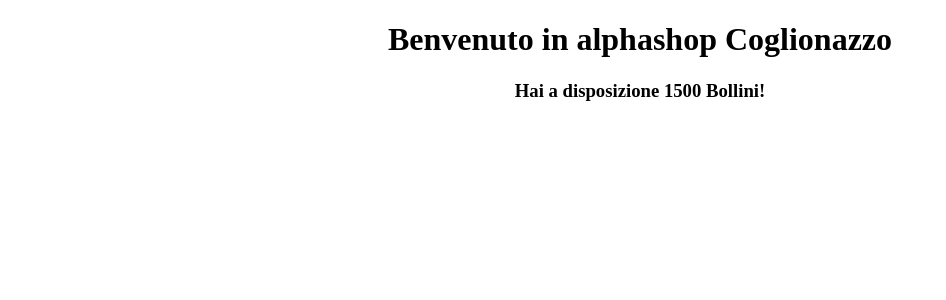
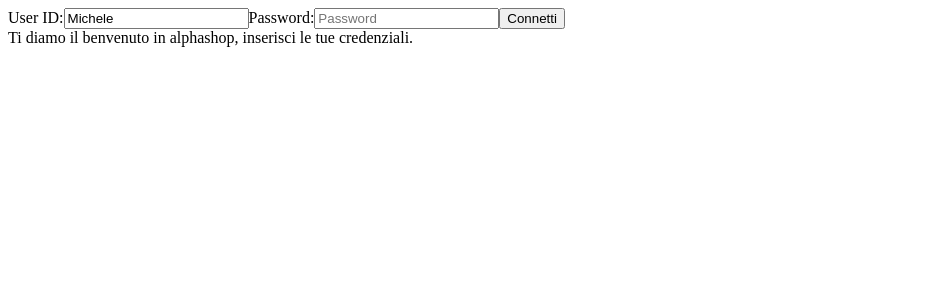
Before and after one commit to michelemorello97/alphashop, an Angular app: page / in a window 1280 px wide. Shown: the top 300 px of the page, without its empty margins (0-946 px from the left). Built offline with nearby package versions, Linux system fonts and the light colour scheme.

Commit message:
Creazione componenti: welcome, login.

```diff
--- a/src/app/app.html
+++ b/src/app/app.html
@@ -1,9 +1,11 @@
 <!doctype html>
-<div style="text-align: center;">
+<!--<div style="text-align: center;">
   <h1>
     {{ saluti }}
   </h1>
   <h3>
     Hai a disposizione {{ bollini }} Bollini!
   </h3>
-</div>
+  <app-welcome></app-welcome>
+</div> -->
+<app-login></app-login>
--- a/src/app/app.ts
+++ b/src/app/app.ts
@@ -1,9 +1,10 @@
 import { Component, signal } from '@angular/core';
 import { RouterOutlet } from '@angular/router';
-
+import { Welcome } from './welcome/welcome';
+import { Login } from "./login/login";
 @Component({
   selector: 'app-root',
-  //imports: [RouterOutlet],
+  imports: [RouterOutlet, Welcome, Login],
   templateUrl: './app.html',
   styleUrl: './app.css'
 })
--- /dev/null
+++ b/src/app/login/login.html
@@ -0,0 +1,14 @@
+<!doctype html>
+<div>
+<label for = "userId">User ID:</label>
+<input type="text" id = "userId" placeholder="Nome Utente" [(ngModel)]="userId">
+<label for = "password">Password:</label>
+<input type="password" id = "password" placeholder="Password" [(ngModel)]="password">
+<button (click)="gestAut()">Connetti</button>
+</div>
+@if(autenticato === false){
+  <div>{{ errMsg }}</div>
+}
+@else{
+  <div>Ti diamo il benvenuto in alphashop, inserisci le tue credenziali.</div>
+}
--- /dev/null
+++ b/src/app/login/login.ts
@@ -0,0 +1,25 @@
+import { Component } from '@angular/core';
+import { FormsModule } from '@angular/forms';
+
+@Component({
+  selector: 'app-login',
+  imports: [FormsModule],
+  templateUrl: './login.html',
+  styleUrl: './login.css',
+})
+export class Login {
+  userId = 'Michele';
+  password = '';
+  autenticato: boolean = true;
+  errMsg: string = "Spiacente, la userId e/o la password sono errati. Riprova!";
+
+  gestAut = (): void => {
+    console.log(this.userId);
+    if(this.userId === 'Michele' && this.password === '123_Stella') {
+      this.autenticato = true;
+    }
+    else {
+      this.autenticato = false;
+    }
+  }
+}
--- /dev/null
+++ b/src/app/welcome/welcome.html
@@ -0,0 +1 @@
+<p>Saluti, sono il componente Welcome!</p>
--- /dev/null
+++ b/src/app/welcome/welcome.ts
@@ -0,0 +1,12 @@
+import { Component, OnInit } from '@angular/core';
+
+@Component({
+  selector: 'app-welcome',
+  imports: [],
+  templateUrl: './welcome.html',
+  styleUrl: './welcome.css',
+})
+export class Welcome implements OnInit {
+  ngOnInit(): void {
+  }
+}
```
Also changed, not shown: src/app/login/login.css (added), src/app/welcome/welcome.css (added).
